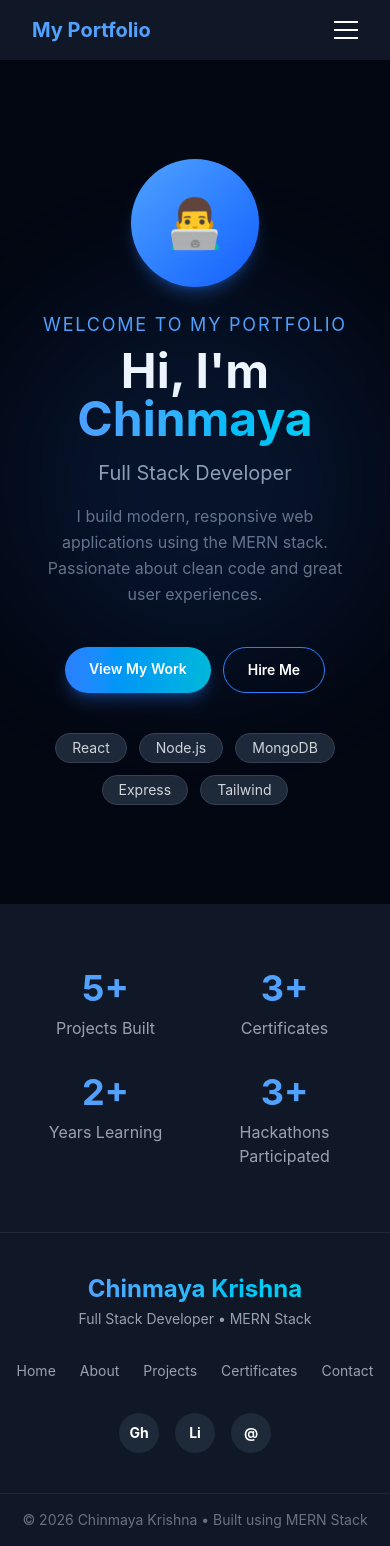
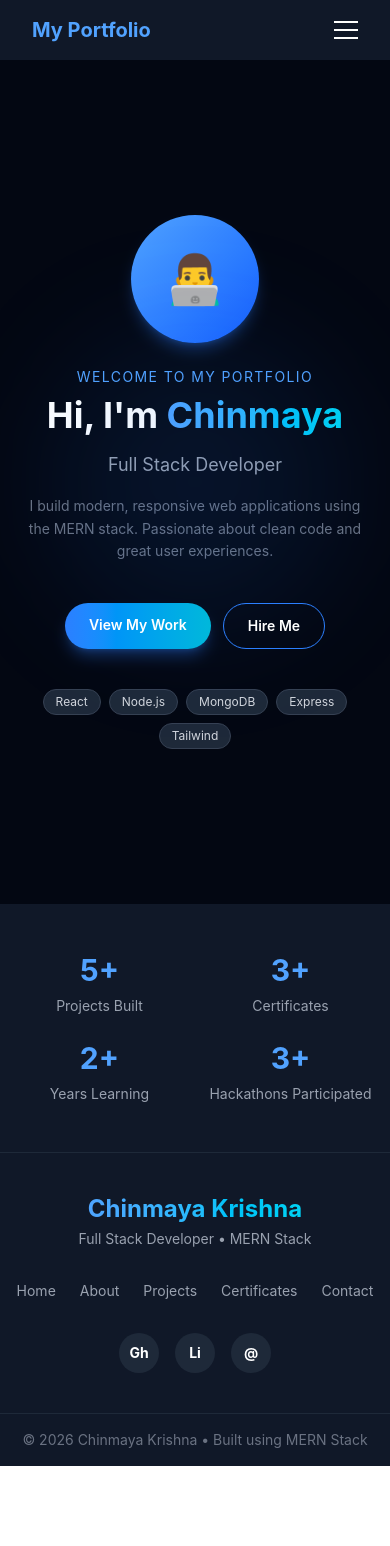
Before and after one commit to chinmaya-krishna/Protfolio, a React app in the folder frontend/: page / in a window 390 px wide. After the commit the page ends 1466 px from the top, so only its background shows below. Built offline with nearby package versions, Linux system fonts and the light colour scheme; the HTML template or start-up script is replaced by a standard one.

Commit message:
Fixed responsive page

```diff
--- a/frontend/src/pages/Home.jsx
+++ b/frontend/src/pages/Home.jsx
@@ -3,13 +3,13 @@ import { Link } from 'react-router-dom'
 
 function Home() {
   return (
-    <div className="min-h-screen bg-gray-950 text-white">
+    <div className="min-h-screen bg-gray-950 text-white overflow-x-hidden w-full">
 
       {/* Hero Section */}
-      <div className="min-h-screen flex flex-col justify-center items-center text-center px-8 relative">
+      <div className="min-h-screen flex flex-col justify-center items-center text-center px-4 md:px-8 relative w-full">
 
         {/* Background glow */}
-        <div className="absolute top-1/2 left-1/2 transform -translate-x-1/2 -translate-y-1/2 w-96 h-96 bg-blue-500/10 rounded-full blur-3xl"></div>
+        <div className="absolute top-1/2 left-1/2 transform -translate-x-1/2 -translate-y-1/2 w-72 md:w-96 h-72 md:h-96 bg-blue-500/10 rounded-full blur-3xl pointer-events-none"></div>
 
         {/* Profile Image Placeholder */}
         <div className="w-32 h-32 rounded-full bg-gradient-to-br from-blue-400 to-blue-600 flex items-center justify-center text-5xl mb-6 shadow-lg shadow-blue-500/30">
@@ -17,17 +17,16 @@ function Home() {
         </div>
 
         {/* Text */}
-        <p className="text-blue-400 text-lg mb-2 tracking-widest uppercase">Welcome to my portfolio</p>
-        <h1 className="text-5xl md:text-7xl font-bold mb-4">
+        <p className="text-blue-400 text-sm md:text-lg mb-2 tracking-widest uppercase">Welcome to my portfolio</p>
+        <h1 className="text-4xl md:text-7xl font-bold mb-4">
           Hi, I'm <span className="text-transparent bg-clip-text bg-gradient-to-r from-blue-400 to-cyan-400">Chinmaya</span>
         </h1>
-        <p className="text-xl md:text-2xl text-gray-400 mb-4">Full Stack Developer</p>
-        <p className="text-gray-500 max-w-xl mb-10 leading-relaxed">
+        <p className="text-lg md:text-2xl text-gray-400 mb-4">Full Stack Developer</p>
+        <p className="text-gray-500 max-w-xl mb-10 leading-relaxed text-sm md:text-base px-2">
           I build modern, responsive web applications using the MERN stack.
           Passionate about clean code and great user experiences.
         </p>
 
-        {/* Buttons */}
         {/* Buttons */}
         <div className="flex flex-wrap gap-3 justify-center mb-10 relative z-10">
           <Link
@@ -45,20 +44,19 @@ function Home() {
         </div>
 
         {/* Tech Stack */}
-        <div className="flex flex-wrap gap-3 justify-center">
+        <div className="flex flex-wrap gap-2 md:gap-3 justify-center px-4 max-w-sm md:max-w-full">
           {['React', 'Node.js', 'MongoDB', 'Express', 'Tailwind'].map(tech => (
-            <span key={tech} className="bg-gray-800 border border-gray-700 text-gray-300 px-4 py-1 rounded-full text-sm">
+            <span key={tech} className="bg-gray-800 border border-gray-700 text-gray-300 px-3 md:px-4 py-1 rounded-full text-xs md:text-sm">
               {tech}
             </span>
           ))}
         </div>
 
-        {/* Scroll indicator */}
       </div>
 
       {/* Stats Section */}
-      <div className="bg-gray-900 py-16 px-8 ">
-        <div className="max-w-4xl mx-auto grid grid-cols-2 md:grid-cols-4 gap-8 text-center">
+      <div className="bg-gray-900 py-12 md:py-16 px-4 md:px-8 w-full">
+        <div className="max-w-4xl mx-auto grid grid-cols-2 md:grid-cols-4 gap-6 md:gap-8 text-center">
           {[
             { number: '5+', label: 'Projects Built' },
             { number: '3+', label: 'Certificates' },
@@ -66,8 +64,8 @@ function Home() {
             { number: '3+', label: 'Hackathons Participated' }
           ].map(stat => (
             <div key={stat.label}>
-              <h3 className="text-4xl font-bold text-blue-400 mb-2">{stat.number}</h3>
-              <p className="text-gray-400">{stat.label}</p>
+              <h3 className="text-3xl md:text-4xl font-bold text-blue-400 mb-2">{stat.number}</h3>
+              <p className="text-gray-400 text-sm md:text-base">{stat.label}</p>
             </div>
           ))}
         </div>
```
Lines whose indentation alone changed are shown as unchanged.
